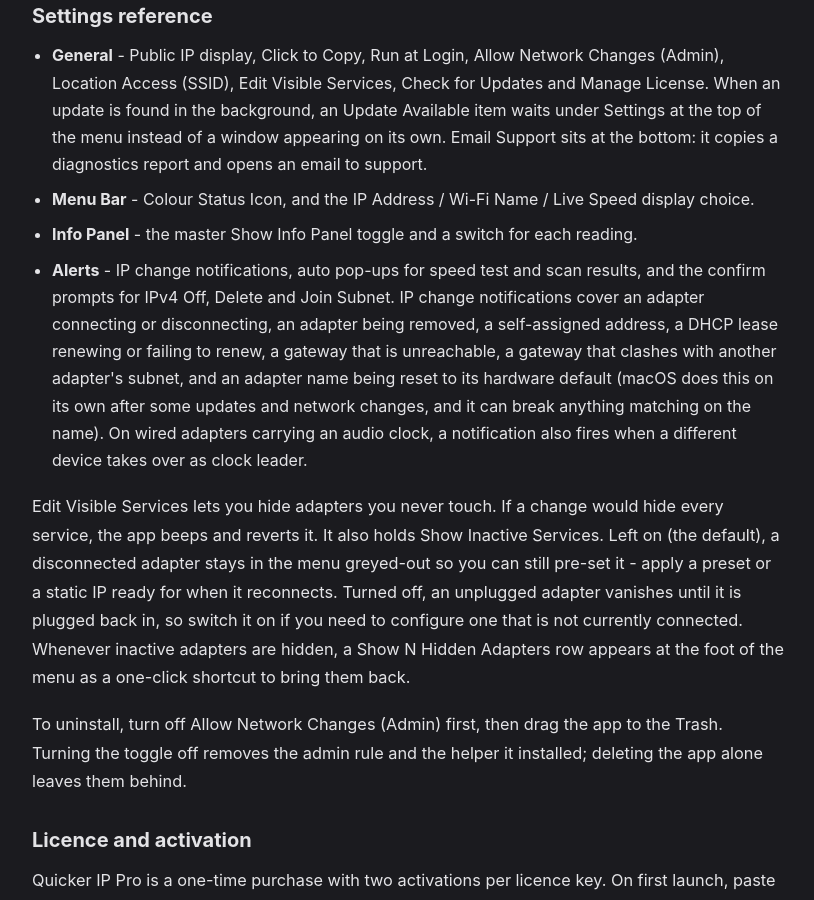
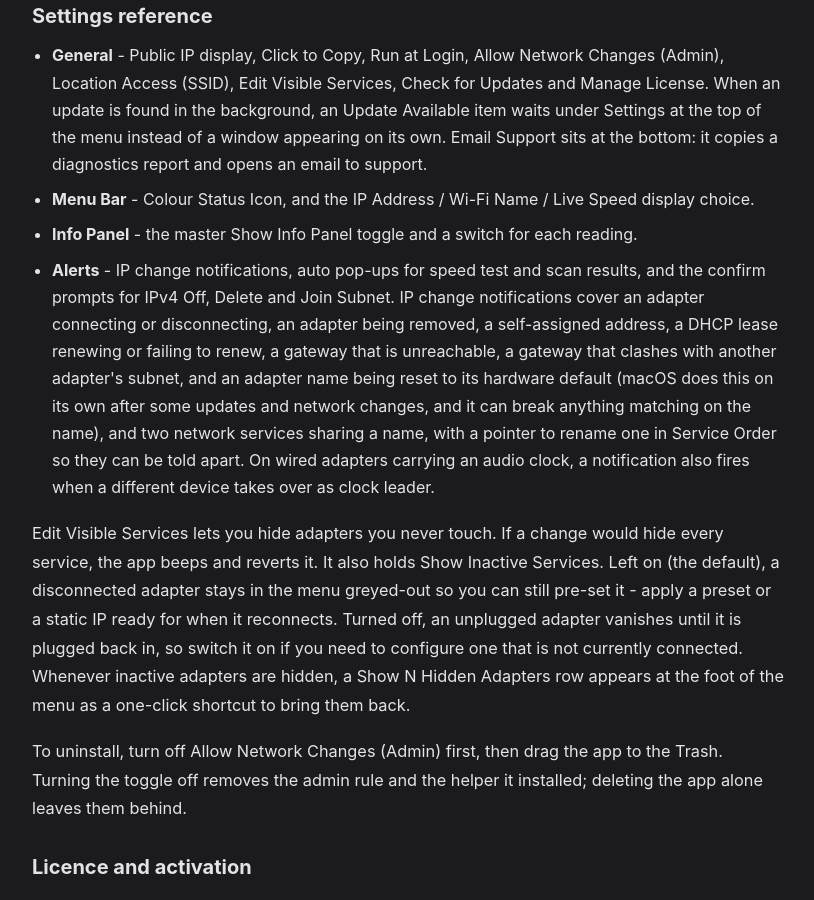
Before and after one commit to BSKapps/bskapps.github.io, a Jekyll site: the page articles/quicker-ip-guide/index.html, which Jekyll copies as it is, in a window 1280 px wide and 900 px high, scrolled down 7318 px. Shown: the whole window, without its empty margins (232-1046 px from the left). Built offline with Jekyll 4.4.1, drawn with Linux system fonts in a browser that asks for light colours.

Commit message:
Quicker IP guide: duplicate service name notification

```diff
--- a/articles/quicker-ip-guide/index.html
+++ b/articles/quicker-ip-guide/index.html
@@ -143,7 +143,7 @@
                 <li><strong>General</strong> - Public IP display, Click to Copy, Run at Login, Allow Network Changes (Admin), Location Access (SSID), Edit Visible Services, Check for Updates and Manage License. When an update is found in the background, an Update Available item waits under Settings at the top of the menu instead of a window appearing on its own. Email Support sits at the bottom: it copies a diagnostics report and opens an email to support.</li>
                 <li><strong>Menu Bar</strong> - Colour Status Icon, and the IP Address / Wi-Fi Name / Live Speed display choice.</li>
                 <li><strong>Info Panel</strong> - the master Show Info Panel toggle and a switch for each reading.</li>
-                <li><strong>Alerts</strong> - IP change notifications, auto pop-ups for speed test and scan results, and the confirm prompts for IPv4 Off, Delete and Join Subnet. IP change notifications cover an adapter connecting or disconnecting, an adapter being removed, a self-assigned address, a DHCP lease renewing or failing to renew, a gateway that is unreachable, a gateway that clashes with another adapter's subnet, and an adapter name being reset to its hardware default (macOS does this on its own after some updates and network changes, and it can break anything matching on the name). On wired adapters carrying an audio clock, a notification also fires when a different device takes over as clock leader.</li>
+                <li><strong>Alerts</strong> - IP change notifications, auto pop-ups for speed test and scan results, and the confirm prompts for IPv4 Off, Delete and Join Subnet. IP change notifications cover an adapter connecting or disconnecting, an adapter being removed, a self-assigned address, a DHCP lease renewing or failing to renew, a gateway that is unreachable, a gateway that clashes with another adapter's subnet, and an adapter name being reset to its hardware default (macOS does this on its own after some updates and network changes, and it can break anything matching on the name), and two network services sharing a name, with a pointer to rename one in Service Order so they can be told apart. On wired adapters carrying an audio clock, a notification also fires when a different device takes over as clock leader.</li>
             </ul>
             <p>Edit Visible Services lets you hide adapters you never touch. If a change would hide every service, the app beeps and reverts it. It also holds Show Inactive Services. Left on (the default), a disconnected adapter stays in the menu greyed-out so you can still pre-set it - apply a preset or a static IP ready for when it reconnects. Turned off, an unplugged adapter vanishes until it is plugged back in, so switch it on if you need to configure one that is not currently connected. Whenever inactive adapters are hidden, a Show N Hidden Adapters row appears at the foot of the menu as a one-click shortcut to bring them back.</p>
             <p>To uninstall, turn off Allow Network Changes (Admin) first, then drag the app to the Trash. Turning the toggle off removes the admin rule and the helper it installed; deleting the app alone leaves them behind.</p>
```
